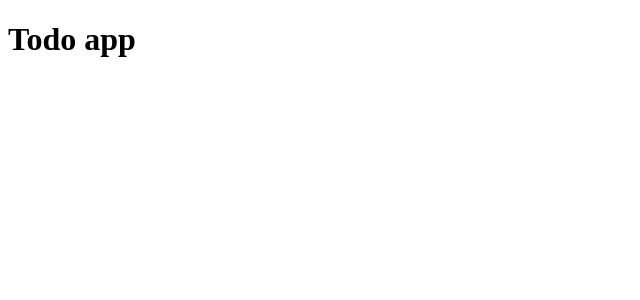
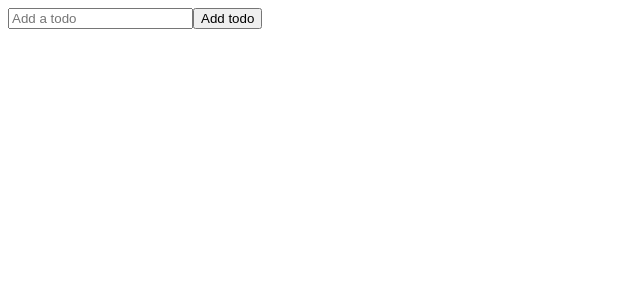
Before and after one commit to MrNedNick/react-todo-app-v1, a React (Create React App) app: page / in a window 1280 px wide. Shown: the top 300 px of the page, without its empty margins (0-640 px from the left). Built offline with nearby package versions, Linux system fonts and the light colour scheme.

Commit message:
Add components

```diff
--- a/src/App.js
+++ b/src/App.js
@@ -1,9 +1,10 @@
 import './App.css';
+import TodoForm from "./components/TodoForm";
 
 function App() {
   return (
     <div className="todo-app">
-      <h1>Todo app</h1>
+      <TodoForm />
     </div>
   );
 }
--- /dev/null
+++ b/src/components/TodoForm.js
@@ -0,0 +1,24 @@
+import React, {useState} from 'react';
+
+const TodoForm = () => {
+  const [input, setInput] = useState('');
+
+  const handleSubmit = e => {
+    e.preventDefault();
+  }
+
+  return (
+    <form className="todo-form" onSubmit={handleSubmit}>
+      <input
+        type='text'
+        placeholder="Add a todo"
+        value={input}
+        name="text"
+        className="todo-input"
+      />
+      <button className="todo-button">Add todo</button>
+    </form>
+  );
+};
+
+export default TodoForm;
```
Also changed, not shown: src/components/Todo.js (added), src/components/TodoList.js (added).
